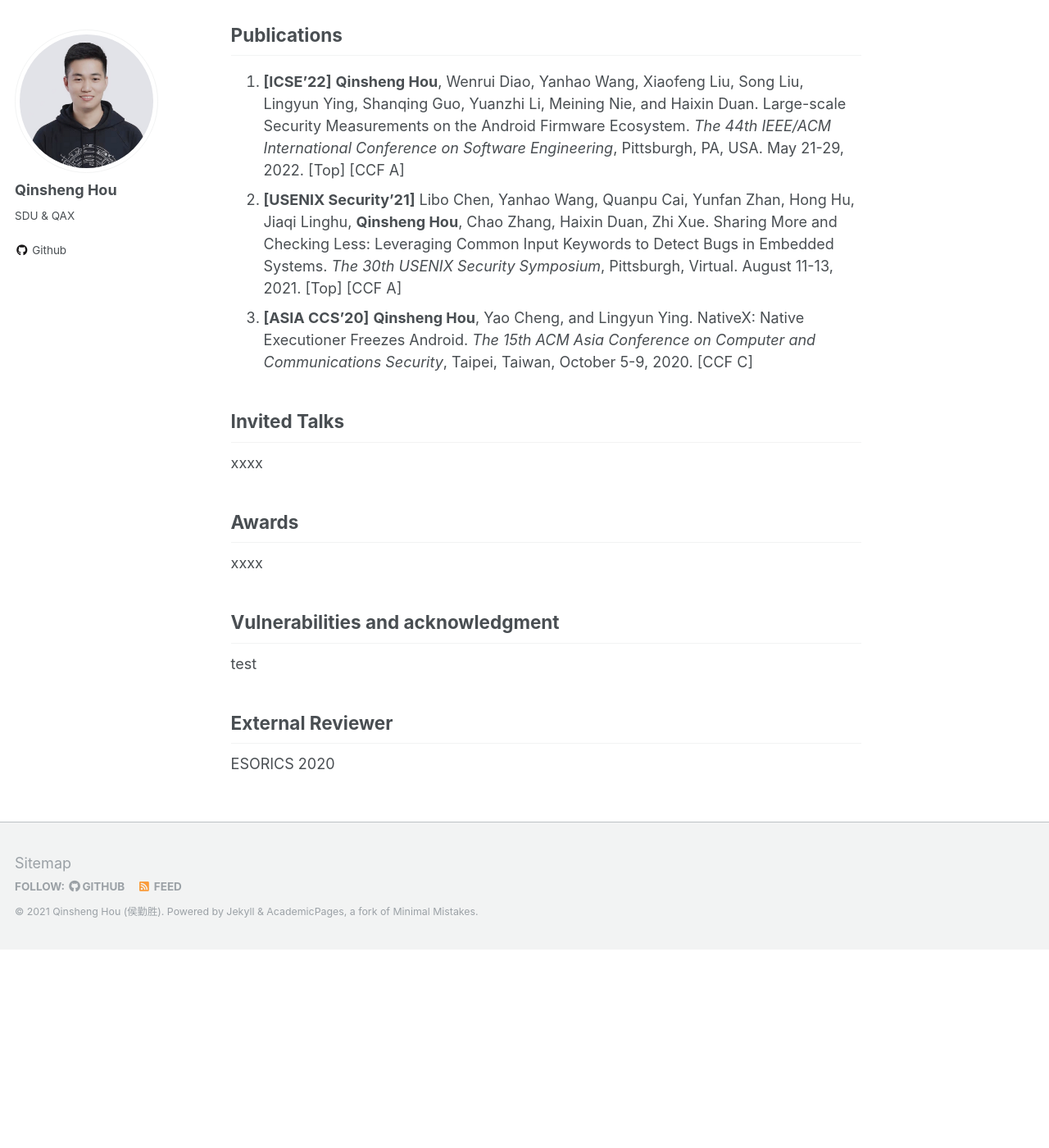
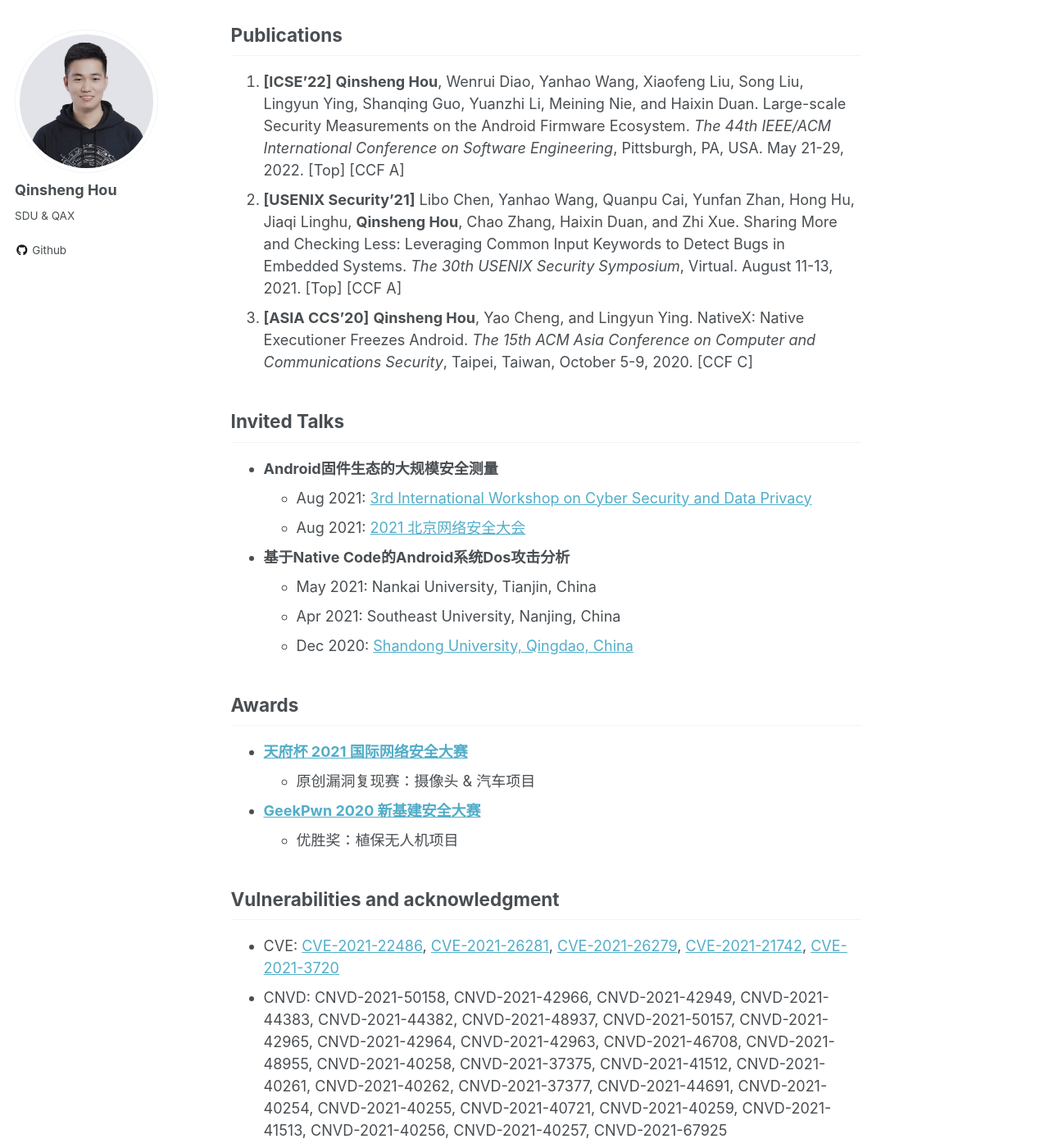
Before and after one commit to chicharitomu14/chicharitomu14.github.io, a Jekyll site: the page built from _pages/about.md, in a window 1280 px wide and 1400 px high, scrolled down 376 px. Shown: the whole window at 82% size. Built offline with Jekyll 4.4.1, drawn with Linux system fonts in a browser that asks for light colours; before the commit the page ends 1534 px from its top, so only the background shows below that.

Commit message:
update many info

```diff
--- a/_pages/about.md
+++ b/_pages/about.md
@@ -20,24 +20,34 @@ I am a second year PhD student at Shandong University.
 Publications
 ------
 1. **[ICSE’22]** **Qinsheng Hou**, Wenrui Diao, Yanhao Wang, Xiaofeng Liu, Song Liu, Lingyun Ying, Shanqing Guo, Yuanzhi Li, Meining Nie, and Haixin Duan. Large-scale Security Measurements on the Android Firmware Ecosystem. *The 44th IEEE/ACM International Conference on Software Engineering*, Pittsburgh, PA, USA. May 21-29, 2022. [Top] [CCF A]
-1. **[USENIX Security’21]** Libo Chen, Yanhao Wang, Quanpu Cai, Yunfan Zhan, Hong Hu, Jiaqi Linghu, **Qinsheng Hou**, Chao Zhang, Haixin Duan, Zhi Xue. Sharing More and Checking Less: Leveraging Common Input Keywords to Detect Bugs in Embedded Systems. *The 30th USENIX Security Symposium*, Pittsburgh, Virtual. August 11-13, 2021. [Top] [CCF A]
+1. **[USENIX Security’21]** Libo Chen, Yanhao Wang, Quanpu Cai, Yunfan Zhan, Hong Hu, Jiaqi Linghu, **Qinsheng Hou**, Chao Zhang, Haixin Duan, and Zhi Xue. Sharing More and Checking Less: Leveraging Common Input Keywords to Detect Bugs in Embedded Systems. *The 30th USENIX Security Symposium*,  Virtual. August 11-13, 2021. [Top] [CCF A]
 1. **[ASIA CCS’20]** **Qinsheng Hou**, Yao Cheng, and Lingyun Ying. NativeX: Native Executioner Freezes Android. *The 15th ACM Asia Conference on Computer and Communications Security*, Taipei, Taiwan, October 5-9, 2020. [CCF C]
 
 Invited Talks
 ------
-xxxx
+- **Android固件生态的大规模安全测量**
+  - Aug 2021: [3rd International Workshop on Cyber Security and Data Privacy](https://mp.weixin.qq.com/s/DzGv_eOpLHVaVy1u4jZ1vw)
+  - Aug 2021: [2021 北京网络安全大会](https://bcs.qianxin.com/speakers/show.php?itemid=225)
+- **基于Native Code的Android系统Dos攻击分析**
+  - May 2021: Nankai University, Tianjin, China
+  - Apr 2021: Southeast University, Nanjing, China
+  - Dec 2020: [Shandong University, Qingdao, China](https://cst.qd.sdu.edu.cn/info/1038/1077.htm)
 
 Awards
 ------
-xxxx
+- [**天府杯 2021 国际网络安全大赛**](http://www.tianfucup.com/#canjia)
+  - 原创漏洞复现赛：摄像头 & 汽车项目
+- **[GeekPwn 2020 新基建安全大赛](https://hof.geekpwn.org/zh/index.html)**
+  - 优胜奖：植保无人机项目
 
 Vulnerabilities and acknowledgment
 ------
-test
+- CVE: [CVE-2021-22486](https://consumer.huawei.com/en/support/bulletin/2021/7/), [CVE-2021-26281](https://www.vivo.com/en/support/security-advisory-detail?id=9), [CVE-2021-26279](https://www.vivo.com/en/support/security-advisory-detail?id=10), [CVE-2021-21742](https://support.zte.com.cn/support/news/LoopholeInfoDetail.aspx?newsId=1019084), [CVE-2021-3720](https://iknow.lenovo.com.cn/detail/dc_199217.html)
+- CNVD: CNVD-2021-50158, CNVD-2021-42966, CNVD-2021-42949, CNVD-2021-44383, CNVD-2021-44382, CNVD-2021-48937, CNVD-2021-50157, CNVD-2021-42965, CNVD-2021-42964, CNVD-2021-42963, CNVD-2021-46708, CNVD-2021-48955, CNVD-2021-40258, CNVD-2021-37375, CNVD-2021-41512, CNVD-2021-40261, CNVD-2021-40262, CNVD-2021-37377, CNVD-2021-44691, CNVD-2021-40254, CNVD-2021-40255, CNVD-2021-40721, CNVD-2021-40259, CNVD-2021-41513, CNVD-2021-40256, CNVD-2021-40257, CNVD-2021-67925
 
 External Reviewer
 ------
-ESORICS 2020
+- ESORICS 2020
 
 
 
```
